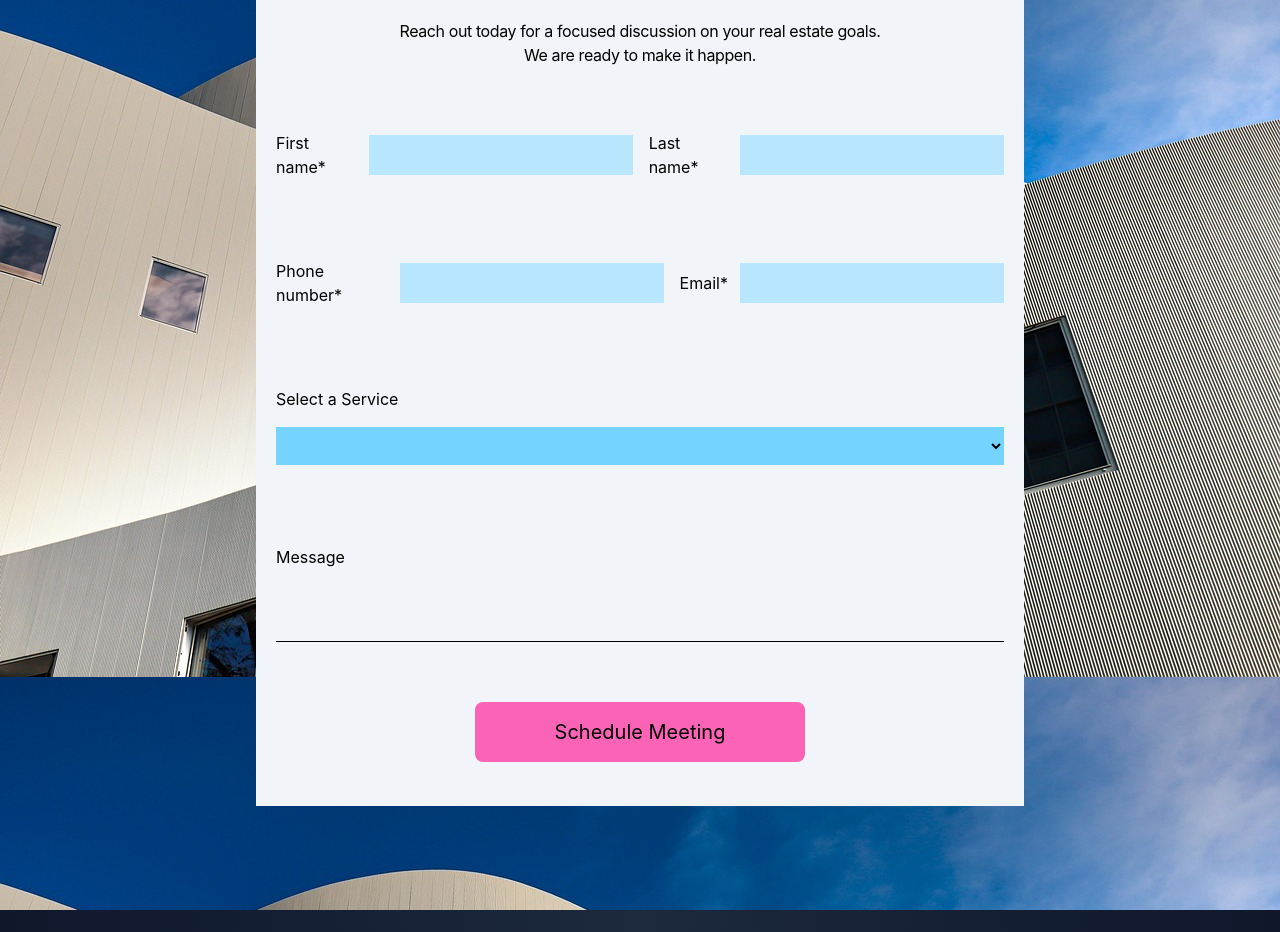
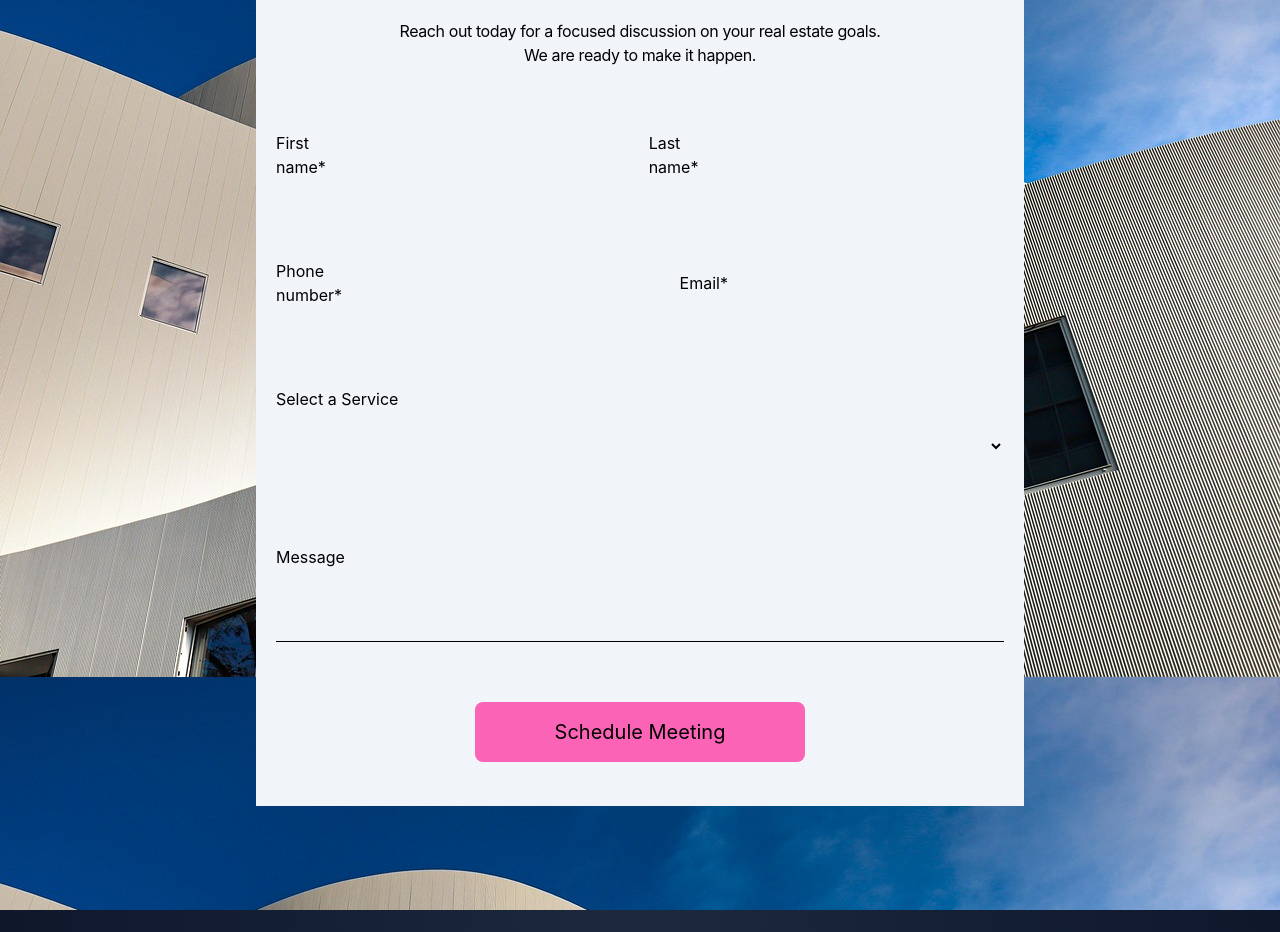
Before and after one commit to acquah-forever/my-realEstate, a React (Vite) app: page / in a window 1280 px wide. Shown: the part 7000-7932 px from the top of the page. Built offline with nearby package versions, Linux system fonts and the light colour scheme.

Commit message:
removed bg-color on inputss

```diff
--- a/src/components/Form.jsx
+++ b/src/components/Form.jsx
@@ -23,7 +23,7 @@ const Form = () => {
                         <div className='flex flex-col space-y-3 w-full md:w-auto mb-4 md:mb-0'>
                             <div className='flex flex-col md:flex-row md:items-center md:space-x-3'>
                                 <h1 className='text-sm md:text-base'>First name*</h1>
-                                <input className='outline-none p-2 bg-sky-200 w-full md:w-auto' type="text"{...register('firstname', { required: 'Enter your firstname' })} />
+                                <input className='outline-none p-2  w-full md:w-auto' type="text"{...register('firstname', { required: 'Enter your firstname' })} />
                             </div>
                             <div>
                                 {errors.firstname && <p className='text-red-500 text-sm'>{errors.firstname.message}</p>}
@@ -33,7 +33,7 @@ const Form = () => {
                         <div className='flex flex-col space-y-3 w-full md:w-auto'>
                             <div className='flex flex-col md:flex-row md:items-center md:space-x-3'>
                                 <h1 className='text-sm md:text-base'>Last name*</h1>
-                                <input className='outline-none p-2 bg-sky-200 w-full md:w-auto' type="text"{...register('lastname', { required: 'Enter your lastname' })} />
+                                <input className='outline-none p-2  w-full md:w-auto' type="text"{...register('lastname', { required: 'Enter your lastname' })} />
                             </div>
                             <div>
                                 {errors.lastname && <p className='text-red-500 text-sm'>{errors.lastname.message}</p>}
@@ -46,7 +46,7 @@ const Form = () => {
                         <div className='flex flex-col space-y-3 w-full md:w-auto mb-4 md:mb-0'>
                             <div className='flex flex-col md:flex-row md:items-center md:space-x-3'>
                                 <h1 className='text-sm md:text-base'>Phone number*</h1>
-                                <input className='outline-none p-2 bg-sky-200 w-full md:w-auto' type="number"{...register('phone', { required: 'Enter phone number' })} />
+                                <input className='outline-none p-2  w-full md:w-auto' type="number"{...register('phone', { required: 'Enter phone number' })} />
                             </div>
                             <div>
                                 {errors.phone && <p className='text-red-500 text-sm'>{errors.phone.message}</p>}
@@ -56,7 +56,7 @@ const Form = () => {
                         <div className='flex flex-col space-y-3 w-full md:w-auto'>
                             <div className='flex flex-col md:flex-row md:items-center md:space-x-3'>
                                 <h1 className='text-sm md:text-base'>Email*</h1>
-                                <input className='outline-none p-2 bg-sky-200 w-full md:w-auto' type="email" {...register('email', { required: 'Enter email address' })} />
+                                <input className='outline-none p-2 w-full md:w-auto' type="email" {...register('email', { required: 'Enter email address' })} />
                             </div>
                             <div>
                                 {errors.email && <p className='text-red-500 text-sm'>{errors.email.message}</p>}
@@ -66,7 +66,7 @@ const Form = () => {
                     </div>
 
                     <h1 className='text-sm md:text-base mb-4'>Select a Service</h1>
-                    <select className='w-full bg-sky-300 p-2 mb-10 md:mb-20' name='service'{...register('service', { required: 'Select service' })}>
+                    <select className='w-full p-2 mb-10 md:mb-20' name='service'{...register('service', { required: 'Select service' })}>
                         <option value=""></option>
                         <option value="Selling">Selling</option>
                         <option value="Buying">Buying</option>
```
